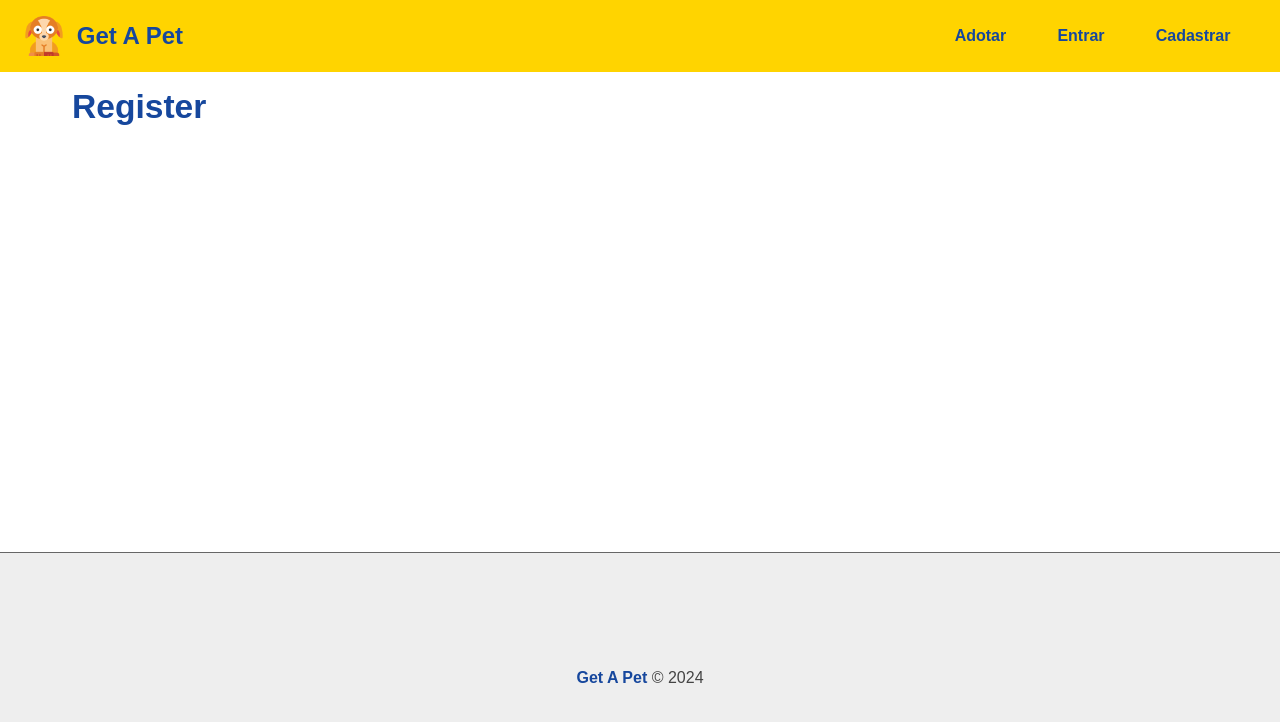
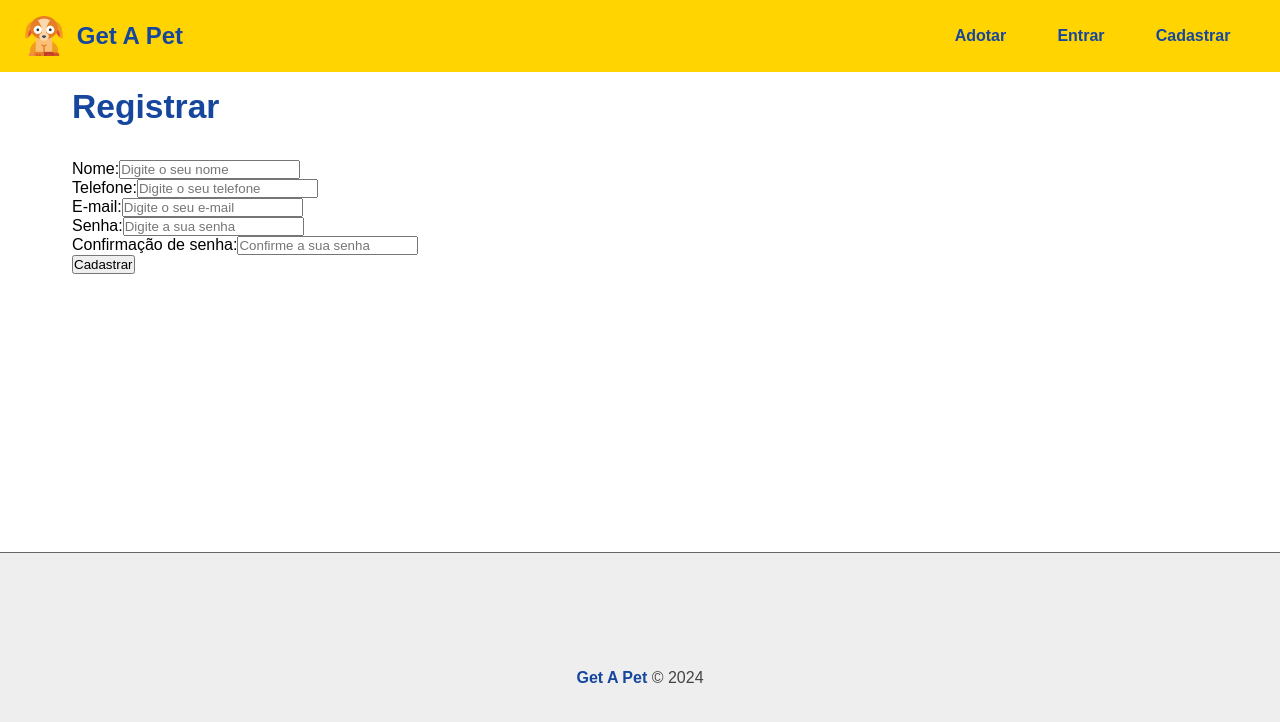
Before and after one commit to Jolimpioo/Get_a_Pet, a React (Create React App) app in the folder frontend/: page /register in a window 1280 px wide. Shown: the top 722 px of the page. Built offline with nearby package versions, Linux system fonts and the light colour scheme.

Commit message:
Criando pagina e form de registro

```diff
--- /dev/null
+++ b/frontend/src/components/form/Input.js
@@ -0,0 +1,28 @@
+import styles from "./Input.module.css";
+
+function Input({
+  type,
+  text,
+  name,
+  placeholder,
+  handleOnChange,
+  value,
+  multiple,
+}) {
+  return (
+    <div>
+      <label htmlFor={name}>{text}:</label>
+      <input
+        type={type}
+        name={name}
+        id={name}
+        placeholder={placeholder}
+        onChange={handleOnChange}
+        value={value}
+        {...(multiple ? { multiple } : "")}
+      />
+    </div>
+  );
+}
+
+export default Input;
--- a/frontend/src/components/pages/Auth/Register.js
+++ b/frontend/src/components/pages/Auth/Register.js
@@ -1,7 +1,48 @@
+import Input from "../../form/Input.js";
+
 function Register() {
+  function handleChange(e) {}
   return (
     <section>
-      <h1>Register</h1>
+      <h1>Registrar</h1>
+      <form>
+        <Input
+          text="Nome"
+          type="text"
+          name="name"
+          placeholder="Digite o seu nome"
+          handleOnChange={handleChange}
+        />
+        <Input
+          text="Telefone"
+          type="text"
+          name="phone"
+          placeholder="Digite o seu telefone"
+          handleOnChange={handleChange}
+        />
+        <Input
+          text="E-mail"
+          type="email"
+          name="email"
+          placeholder="Digite o seu e-mail"
+          handleOnChange={handleChange}
+        />
+        <Input
+          text="Senha"
+          type="password"
+          name="password"
+          placeholder="Digite a sua senha"
+          handleOnChange={handleChange}
+        />
+        <Input
+          text="Confirmação de senha"
+          type="password"
+          name="confirmpassword"
+          placeholder="Confirme a sua senha"
+          handleOnChange={handleChange}
+        />
+        <input type="submit" value="Cadastrar" />
+      </form>
     </section>
   );
 }
```
Also changed, not shown: frontend/src/components/form/Input.module.css (added).
